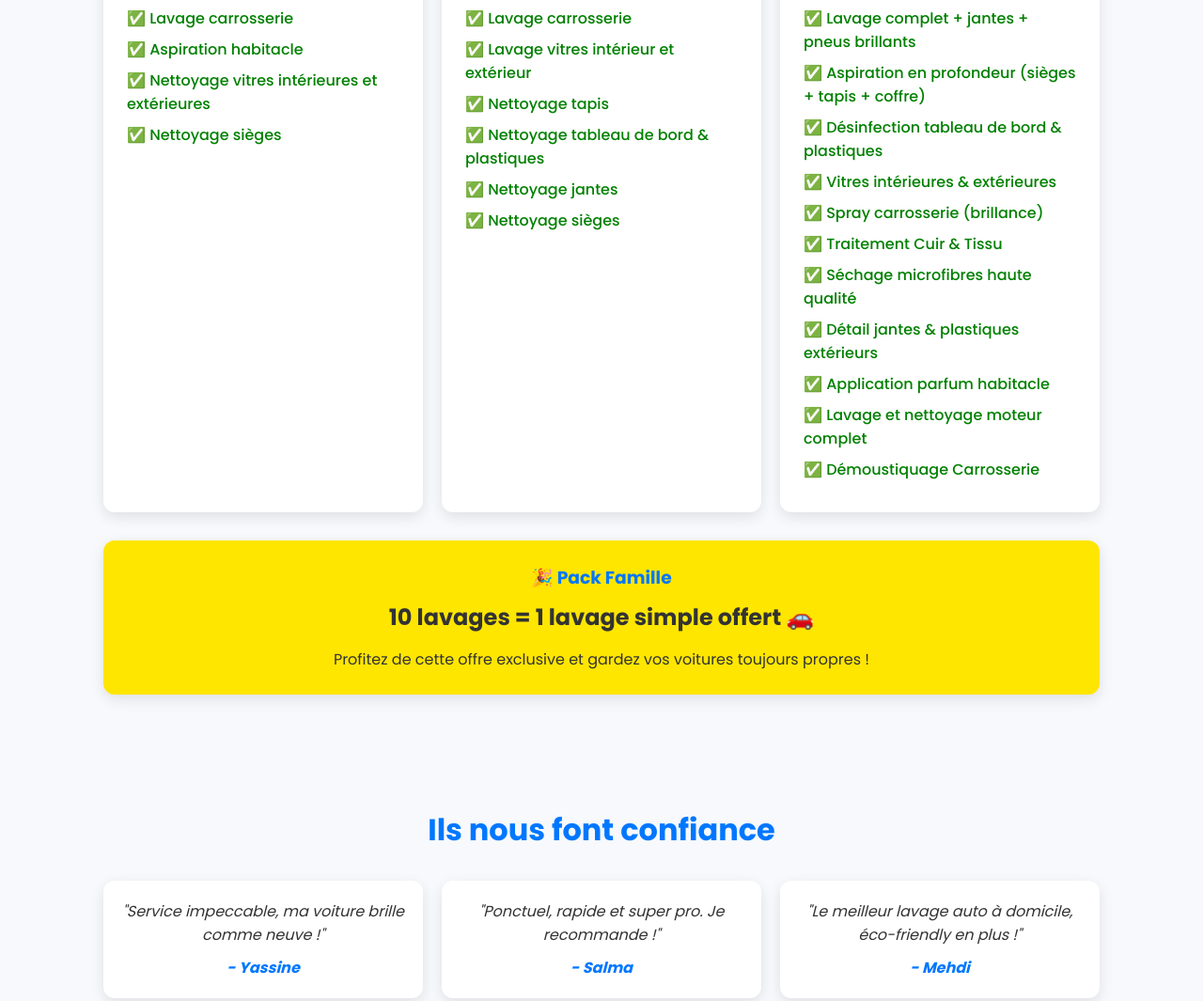
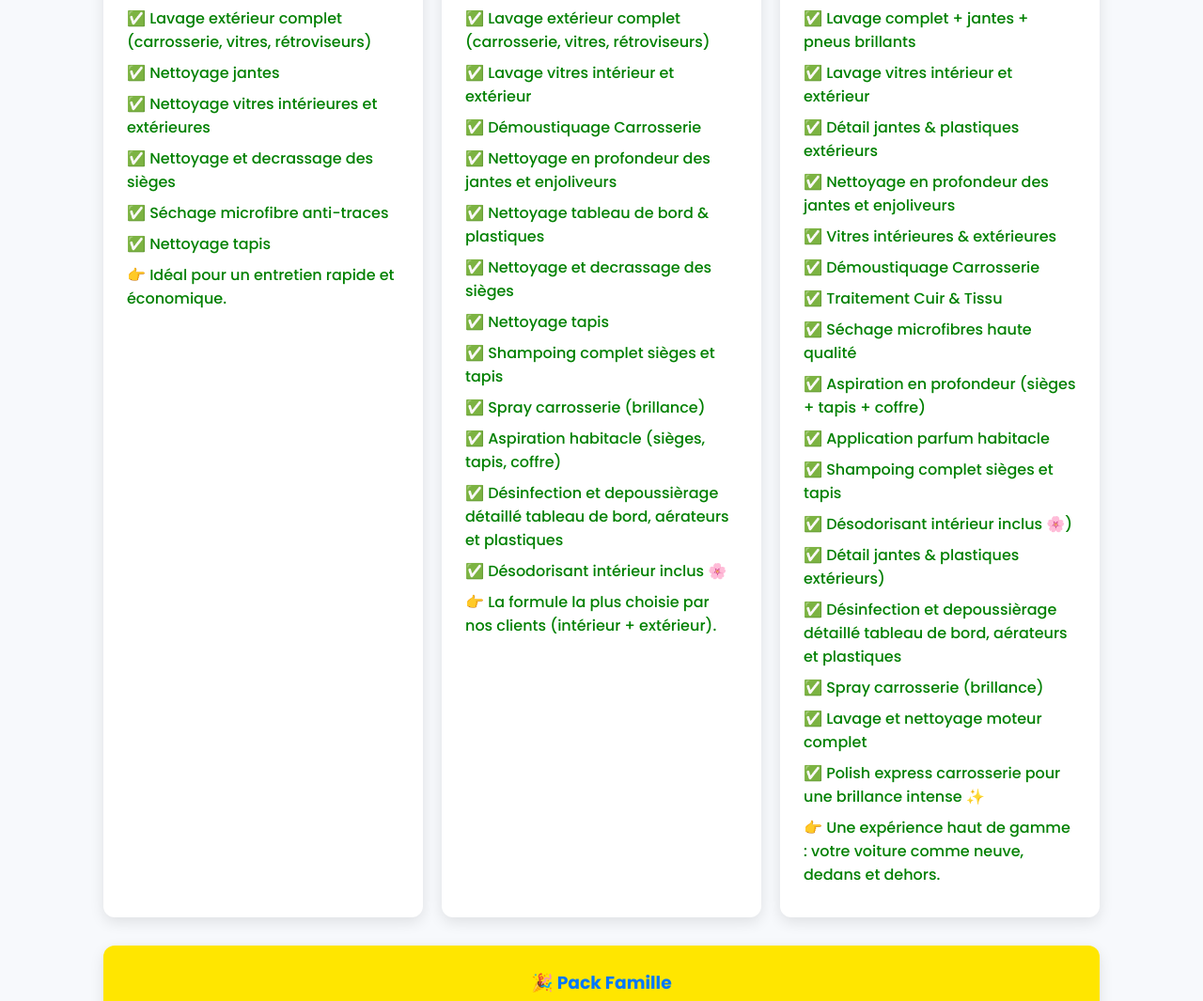
Before and after one commit to Cleanngo/Cleanngo, a plain HTML site: page index.html in a window 1280 px wide. Shown: the part 2660-3725 px from the top of the page at 94% size. Drawn offline with Linux system fonts and the light colour scheme.

Commit message:
Update index.html

```diff
--- a/index.html
+++ b/index.html
@@ -155,7 +155,8 @@
         <li>✅ Aspiration habitacle (sièges, tapis, coffre)</li>
         <li>✅ Désinfection et depoussièrage détaillé tableau de bord, aérateurs et plastiques</li>
         <li>✅ Désodorisant intérieur inclus 🌸</li>
-        👉 La formule la plus choisie par nos clients (intérieur + extérieur).
+        <li>👉 La formule la plus choisie par nos clients (intérieur + extérieur).</li>
+
       </ul>
     </div>
     <div class="price">
@@ -191,39 +192,57 @@
       <h3>Lavage Simple SUV 🚙</h3>
       <span>140 dhs</span>
       <ul>
-        <li>✅ Lavage carrosserie</li>
-        <li>✅ Aspiration habitacle</li>
+       <li>✅ Lavage extérieur complet (carrosserie, vitres, rétroviseurs)</li>
+        <li>✅ Nettoyage jantes</li>
         <li>✅ Nettoyage vitres intérieures et extérieures</li>
-        <li>✅ Nettoyage sièges</li>
+        <li>✅ Nettoyage et decrassage des sièges</li>
+        <li>✅ Séchage microfibre anti-traces</li>
+        <li>✅ Nettoyage tapis</li>
+        <li>👉 Idéal pour un entretien rapide et économique.</li>
+      </ul>
       </ul>
     </div>
     <div class="price">
       <h3>Lavage Spécial SUV 🧽</h3>
       <span>230 dhs</span>
       <ul>
-        <li>✅ Lavage carrosserie</li>
+        <li>✅ Lavage extérieur complet (carrosserie, vitres, rétroviseurs)</li>
         <li>✅ Lavage vitres intérieur et extérieur</li>
+        <li>✅ Démoustiquage Carrosserie</li>
+        <li>✅ Nettoyage en profondeur des jantes et enjoliveurs </li>
+        <li>✅ Nettoyage tableau de bord & plastiques</li>
+        <li>✅ Nettoyage et decrassage des sièges</li>
         <li>✅ Nettoyage tapis</li>
-        <li>✅ Nettoyage tableau de bord & plastiques</li>
-        <li>✅ Nettoyage jantes</li>
-        <li>✅ Nettoyage sièges</li>
+        <li>✅ Shampoing complet sièges et tapis</li>
+        <li>✅ Spray carrosserie (brillance)</li>
+        <li>✅ Aspiration habitacle (sièges, tapis, coffre)</li>
+        <li>✅ Désinfection et depoussièrage détaillé tableau de bord, aérateurs et plastiques</li>
+        <li>✅ Désodorisant intérieur inclus 🌸</li>
+        <li>👉 La formule la plus choisie par nos clients (intérieur + extérieur).</li>
       </ul>
     </div>
     <div class="price">
       <h3>Lavage Premium SUV ⭐</h3>
       <span>330 dhs</span>
       <ul>
-        <li>✅ Lavage complet + jantes + pneus brillants</li>
-        <li>✅ Aspiration en profondeur (sièges + tapis + coffre)</li>
-        <li>✅ Désinfection tableau de bord & plastiques</li>
+       <li>✅ Lavage complet + jantes + pneus brillants</li>
+        <li>✅ Lavage vitres intérieur et extérieur </li>
+        <li>✅ Détail jantes & plastiques extérieurs </li>
+        <li>✅ Nettoyage en profondeur des jantes et enjoliveurs </li>
         <li>✅ Vitres intérieures & extérieures</li>
-        <li>✅ Spray carrosserie (brillance)</li>
+        <li>✅ Démoustiquage Carrosserie</li>
         <li>✅ Traitement Cuir & Tissu</li>
         <li>✅ Séchage microfibres haute qualité</li>
-        <li>✅ Détail jantes & plastiques extérieurs</li>
+        <li>✅ Aspiration en profondeur (sièges + tapis + coffre) </li>
         <li>✅ Application parfum habitacle</li>
+        <li>✅ Shampoing complet sièges et tapis</li>
+        <li>✅ Désodorisant intérieur inclus 🌸)</li>
+        <li>✅ Détail jantes & plastiques extérieurs)</li>
+        <li>✅ Désinfection et depoussièrage détaillé tableau de bord, aérateurs et plastiques</li>
+        <li>✅ Spray carrosserie (brillance)</li>
         <li>✅ Lavage et nettoyage moteur complet</li>
-        <li>✅ Démoustiquage Carrosserie</li>
+        <li>✅ Polish express carrosserie pour une brillance intense ✨</li>
+        <li>👉 Une expérience haut de gamme : votre voiture comme neuve, dedans et dehors.</li>
       </ul>
     </div>
   </div>
```
